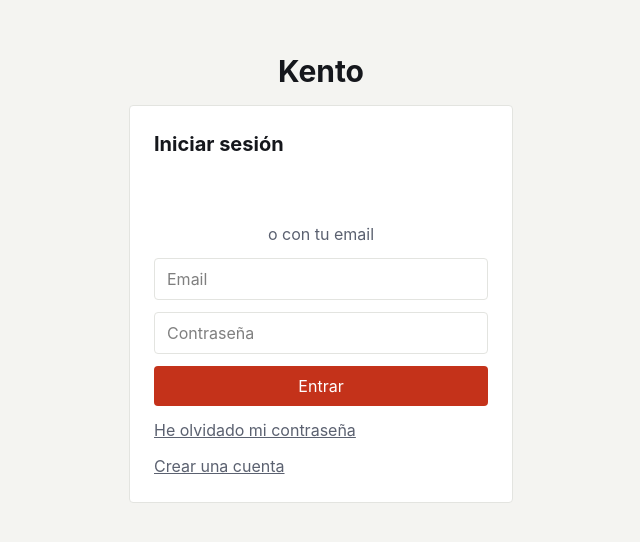
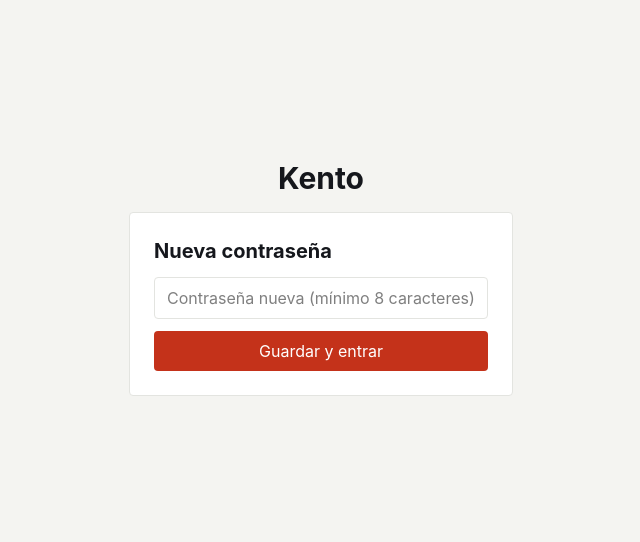
Before and after one commit to Jabry-Bot/kento, a React (Vite) app in the folder frontend/: page /nueva-pass/1/1 in a window 1280 px wide. Before the commit this address led to /login. Shown: the part 122-664 px from the top of the page, without its empty margins (319-959 px from the left). Built offline with nearby package versions, Linux system fonts and the light colour scheme; no server answers.

Commit message:
func: pantallas login email, registro, verificar y recuperar contraseña

```diff
--- a/frontend/src/pages/Login.jsx
+++ b/frontend/src/pages/Login.jsx
@@ -23,7 +23,7 @@ export const Login = () => {
     const datos = await resp.json()
 
     if (!resp.ok) {
-      setError(datos.error ?? 'No ha podido acceder')
+      setError(primerError(datos))
       return
     }
 
@@ -32,7 +32,7 @@ export const Login = () => {
 
   const entrarEmail = (e) => {
     e.preventDefault()
-    entrar('api/cuentas/login/', formState)
+    entrar('/api/cuentas/login/', formState)
   }
 
   return (
--- /dev/null
+++ b/frontend/src/pages/NuevaContrasena.jsx
@@ -0,0 +1,52 @@
+import { useState } from 'react'
+import { useNavigate, useParams } from 'react-router'
+import { acceder, primerError } from '../api/cliente'
+import { PantallaAcceso } from '../components/PantallaAcceso'
+import { useForm } from '../hooks/useForm'
+import { useSesion } from '../stores/useSesion'
+
+export const NuevaContrasena = () => {
+  const { usuarioId, token } = useParams()
+  const login = useSesion((sesion) => sesion.login)
+  const navigate = useNavigate()
+  const { password, formState, onInputChange } = useForm({ password: '' })
+  const [error, setError] = useState(null)
+
+  const guardar = async (e) => {
+    e.preventDefault()
+
+    const resp = await acceder(
+      `/api/cuentas/nueva-contrasena/${usuarioId}/${token}/`,
+      { method: 'POST', body: JSON.stringify(formState) },
+      false,
+    )
+    const datos = await resp.json()
+    if (!resp.ok) {
+      setError(primerError(datos))
+      return
+    }
+    login(datos)
+    navigate('/')
+  }
+  return (
+    <PantallaAcceso titulo="Nueva contraseña">
+      <form onSubmit={guardar} className="flex flex-col gap-3">
+        <input
+          type="password"
+          name="password"
+          value={password}
+          onChange={onInputChange}
+          placeholder="Contraseña nueva (mínimo 8 caracteres)"
+          minLength={8}
+          required
+          className="rounded border border-borde bg-superficie px-3 py-2"
+        />
+        <button type="submit" className="rounded bg-primario px-4 py-2 text-white">
+          Guardar y entrar
+        </button>
+      </form>
+
+      {error && <p className="text-primario">{error}</p>}
+    </PantallaAcceso>
+  )
+}
--- /dev/null
+++ b/frontend/src/pages/Recuperar.jsx
@@ -0,0 +1,47 @@
+import { useState } from 'react'
+import { Link } from 'react-router'
+import { acceder, primerError } from '../api/cliente'
+import { PantallaAcceso } from '../components/PantallaAcceso'
+import { useForm } from '../hooks/useForm'
+
+export const Recuperar = () => {
+  const { email, formState, onInputChange } = useForm({ email: '' })
+  const [mensaje, setMensaje] = useState(null)
+
+  const pedirEnlace = async (e) => {
+    e.preventDefault()
+
+    const resp = await acceder(
+      '/api/cuentas/recuperar/',
+      { method: 'POST', body: JSON.stringify(formState) },
+      false,
+    )
+    const datos = await resp.json()
+    setMensaje(resp.ok ? datos.mensaje : primerError(datos))
+  }
+
+  return (
+    <PantallaAcceso titulo="Recuperar contraseña">
+      <form onSubmit={pedirEnlace} className="flex flex-col gap-3">
+        <input
+          type="email"
+          name="email"
+          value={email}
+          onChange={onInputChange}
+          placeholder="Tu email"
+          required
+          className="rounded border border-borde bg-superficie px-3 py-2"
+        />
+        <button type="submit" className="rounded bg-primario px-4 py-2 text-white">
+          Enviarme un enlace
+        </button>
+      </form>
+
+      {mensaje && <p className="text-tinta">{mensaje}</p>}
+
+      <Link to="/login" className="text-tenue underline">
+        Volver a iniciar sesion
+      </Link>
+    </PantallaAcceso>
+  )
+}
--- a/frontend/src/pages/Registro.jsx
+++ b/frontend/src/pages/Registro.jsx
@@ -43,7 +43,6 @@ export const Registro = () => {
 
   return (
     <PantallaAcceso titulo="Crear Cuenta">
-      {' '}
       <form onSubmit={registrarse} className="flex flex-col gap-3">
         <input
           name="first_name"
--- a/frontend/src/pages/Verificar.jsx
+++ b/frontend/src/pages/Verificar.jsx
@@ -0,0 +1,38 @@
+import { useState } from 'react'
+import { Link, useNavigate, useParams } from 'react-router'
+import { acceder, primerError } from '../api/cliente'
+import { PantallaAcceso } from '../components/PantallaAcceso'
+import { useSesion } from '../stores/useSesion'
+
+export const Verificar = () => {
+  const { usuarioId, token } = useParams()
+  const login = useSesion((sesion) => sesion.login)
+  const navigate = useNavigate()
+  const [error, setError] = useState(null)
+
+  const activar = async () => {
+    const resp = await acceder(
+      `/api/cuentas/verificar/${usuarioId}/${token}`,
+      { method: 'POST' },
+      false,
+    )
+    const datos = await resp.json()
+    if (!resp.ok) {
+      setError(primerError(datos))
+      return
+    }
+    login(datos)
+    navigate('/')
+  }
+  return (
+    <PantallaAcceso titulo="Activa tu cuenta">
+      <button onClick={activar} className="rounded bg-primario px-4 py-2 text-white">
+        Activar mi cuenta
+      </button>
+      {error && <p className="text-primario">{error}</p>}
+      <Link to="/login" className="text-tenue underline">
+        Ir a iniciar sesión
+      </Link>
+    </PantallaAcceso>
+  )
+}
--- a/frontend/src/routes/RutasApp.jsx
+++ b/frontend/src/routes/RutasApp.jsx
@@ -6,12 +6,18 @@ import { PublicRoute } from './PublicRoute'
 import { Gimnasio } from '../pages/Gimnasio'
 import { Invitacion } from '../pages/Invitacion'
 import { Perfil } from '../pages/Perfil'
+import { Recuperar } from '../pages/Recuperar'
+import { Registro } from '../pages/Registro'
+import { Verificar } from '../pages/Verificar'
+import { NuevaContrasena } from '../pages/NuevaContrasena'
 
 export const RutasApp = () => {
   return (
     <Routes>
       <Route element={<PublicRoute />}>
         <Route path="/login" element={<Login />} />
+        <Route path="/registro" element={<Registro />} />
+        <Route path="/recuperar" element={<Recuperar />} />
       </Route>
 
       <Route element={<ProtectedRoute />}>
@@ -21,6 +27,8 @@ export const RutasApp = () => {
       </Route>
 
       <Route path="/invitacion/:codigo" element={<Invitacion />} />
+      <Route path="/verificar/:usuarioId/:token" element={<Verificar />} />
+      <Route path="/nueva-pass/:usuarioId/:token" element={<NuevaContrasena />} />
       <Route path="/*" element={<Navigate to="/" replace />} />
     </Routes>
   )
```
Also changed, not shown: 1 other file (tests, documents, lock files or other folders).
